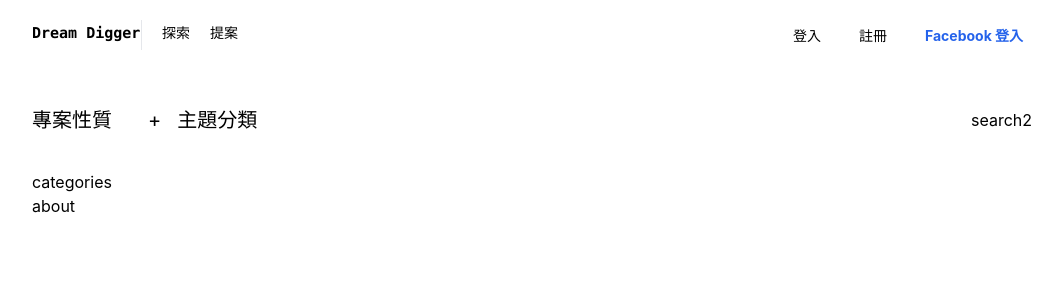
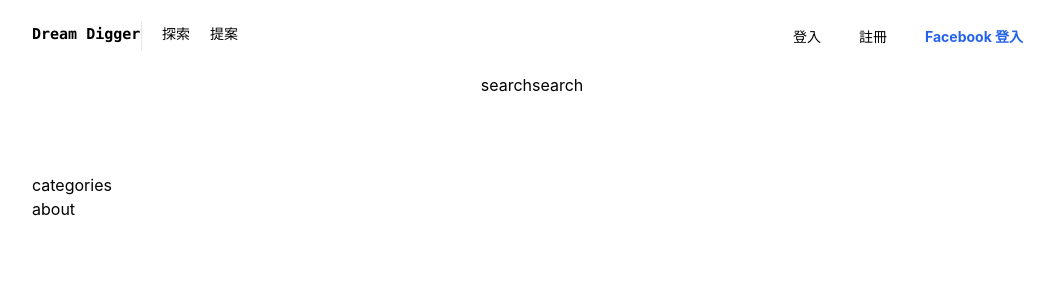
Before and after one commit to hryjosn/dream-digger, a Next.js app: page /categories in a window 1280 px wide. Shown: the top 300 px of the page, without its empty margins (108-1170 px from the left). Built offline with nearby package versions, Linux system fonts and the light colour scheme.

Commit message:
categories UI remake

```diff
--- a/src/containers/Categories/Categories.tsx
+++ b/src/containers/Categories/Categories.tsx
@@ -3,7 +3,7 @@ import React from 'react'
 const Categories = () => {
   return (
     <div className=''>
-      <header className='flex justify-center'>
+      <header className='flex justify-center mt-[1px]'>
         <div className='flex justify-start w-[500px] h-[70px]'>
           <div className='flex items-center'>
             <div className='flex space-x-5 h-[30px]'>
@@ -35,25 +35,13 @@ const Categories = () => {
           </div>
         </div>
       </header>
-      <div className='flex justify-center'>
-        <div className='flex w-[500px] h-[100px]'>
+      <div className='flex justify-center mt-[2px]'>
+        <div className='flex justify-start h-[100px]'>
           <div className='flex justify-start'>
-            <div className='flex items-center space-x-4'>
-              <div className='w-[100px]'>
-                <p className='text-[20px]'>專案性質</p>
-              </div>
-              <p className='text-[20px]'>+</p>
-              <div className='w-[100px]'>
-                <p className='text-[20px]'>主題分類</p>
-              </div>
-            </div>
+            search
           </div>
-        </div>
-        <div className='flex justify-end w-[500px] h-[100px]'>
-          <div className='flex '>
-            <div className='flex items-center'>
-              search2
-            </div>
+          <div className=''>
+            search
           </div>
         </div>
       </div>
```
